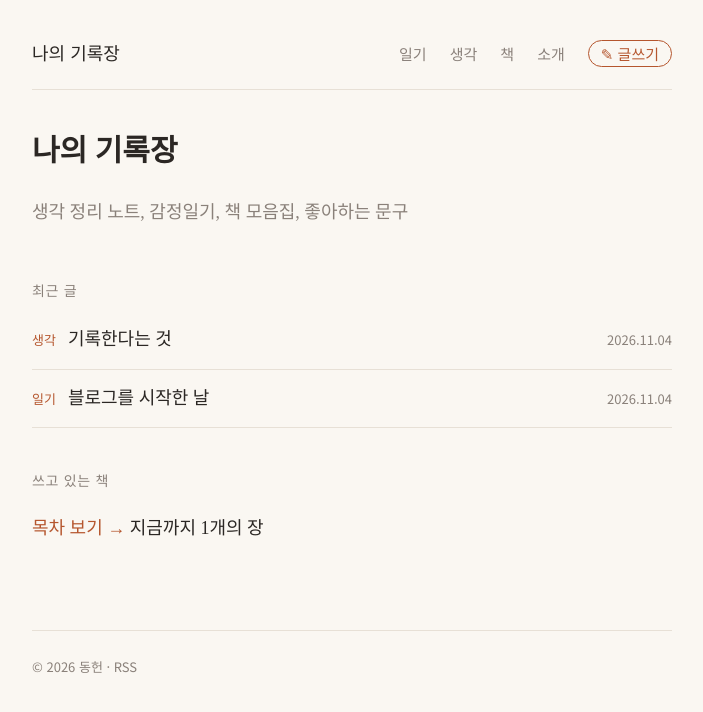
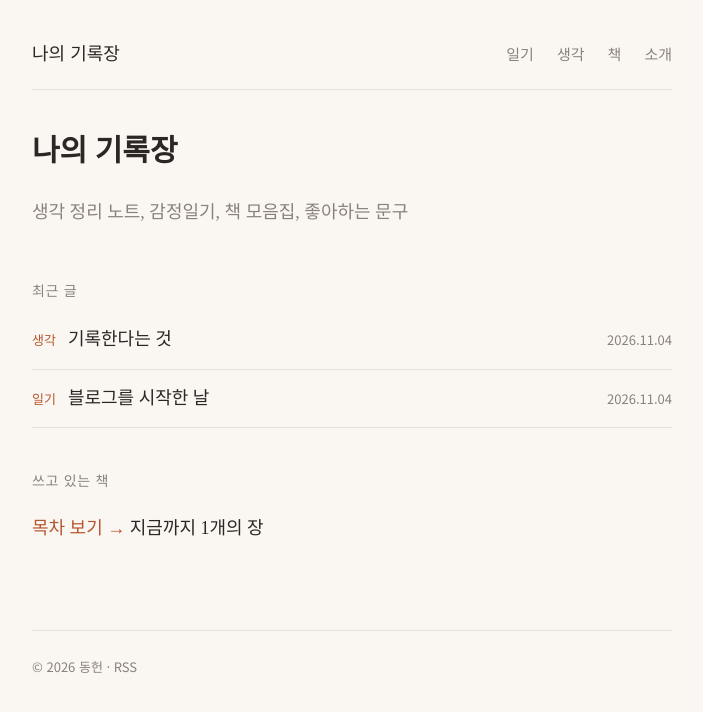
Before and after one commit to dongheon3114/dongheon3114.github.io, a Jekyll site: the page built from index.html, in a window 1280 px wide. Shown: the top 712 px of the page, without its empty margins (288-991 px from the left). Built offline with Jekyll 4.4.1, drawn with Linux system fonts in a browser that asks for light colours; some web fonts are replaced.

Commit message:
Add files via upload

```diff
--- a/_layouts/default.html
+++ b/_layouts/default.html
@@ -19,7 +19,7 @@
       <a href="{{ '/thoughts/' | relative_url }}">생각</a>
       <a href="{{ '/book/' | relative_url }}">책</a>
       <a href="{{ '/about/' | relative_url }}">소개</a>
-      <a class="write-btn" href="{{ '/write/' | relative_url }}">✎ 글쓰기</a>
+      <a class="write-btn" href="{{ '/write/' | relative_url }}" hidden>✎ 글쓰기</a>
     </nav>
   </header>
 
```
